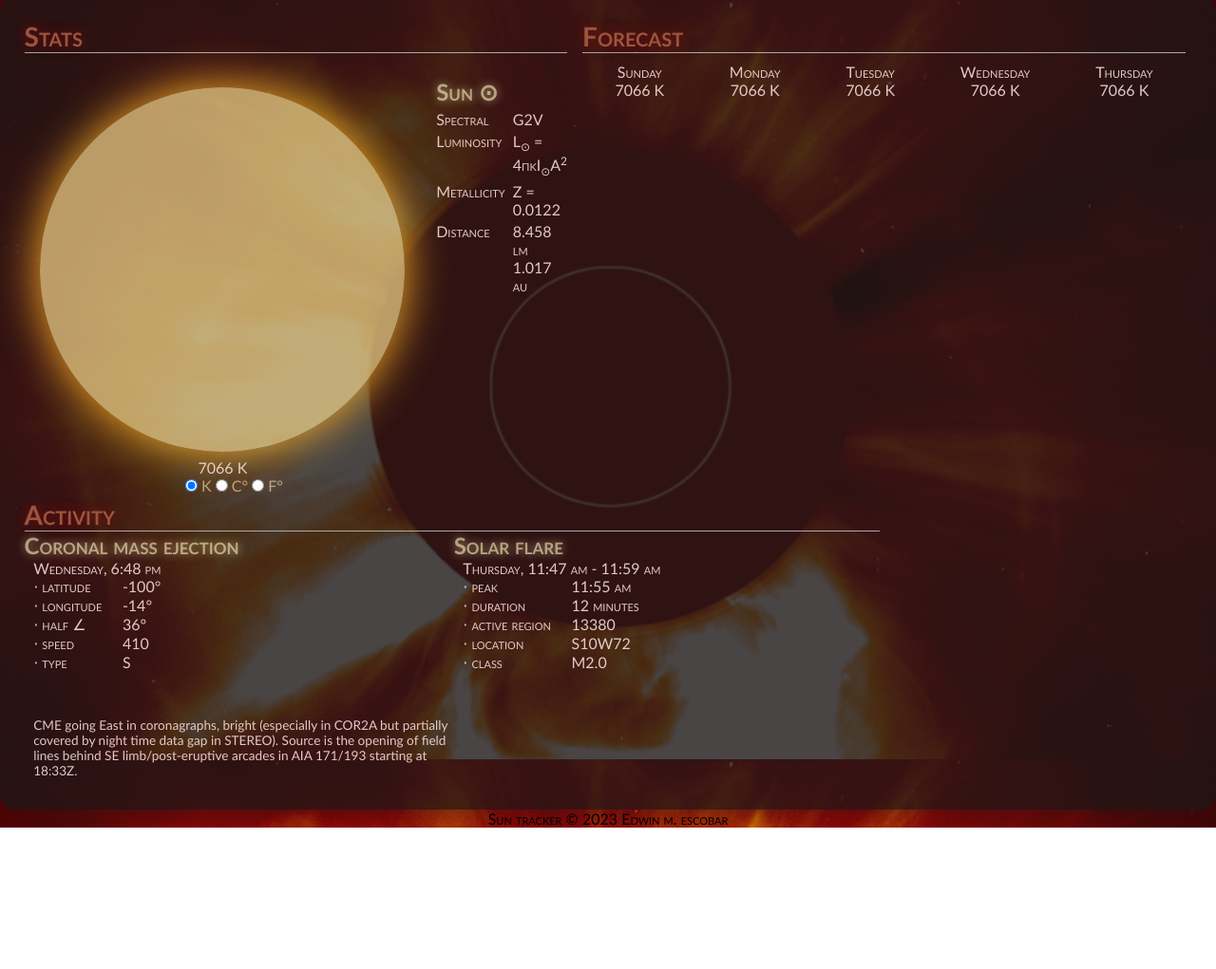
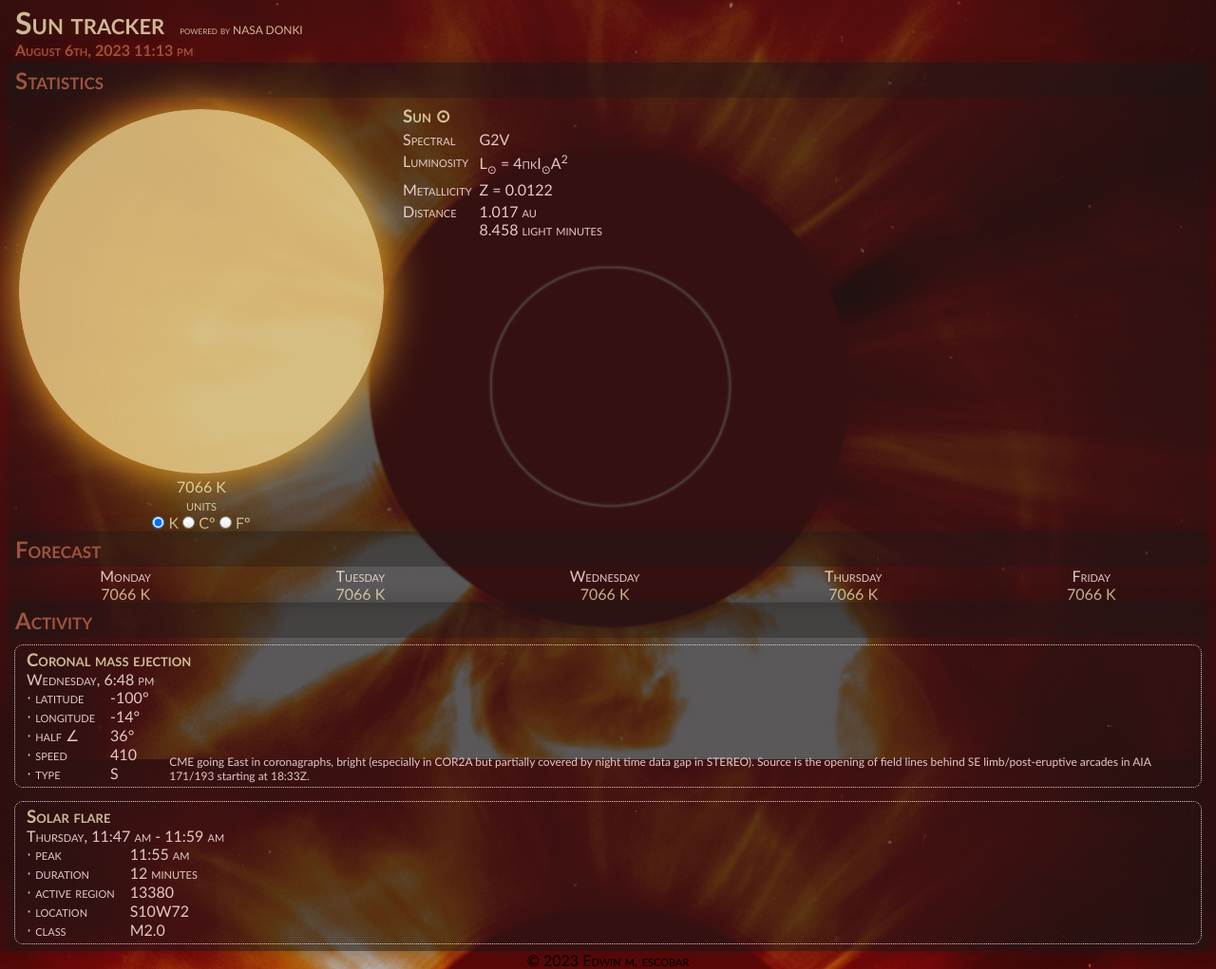
Before and after one commit to escowin/sun-tracker, a website built with webpack: page index.html in a window 1280 px wide. Shown: the whole page at 95% size. Before the commit the page ends 872 px from the top, so only its background shows below. Built offline with Linux system fonts and the light colour scheme.

Commit message:
simplified mobile styles for reduced scrolling & legibility

```diff
--- a/assets/css/styles.css
+++ b/assets/css/styles.css
@@ -1,5 +1,15 @@
+:root {
+    --primary: rgba(28, 23, 23, 0.8);
+    --secondary: rgba(245, 220, 220, 0.9);
+    --tertiary: rgba(134, 14, 14, 0.9);
+    --accent: rgb(156, 84, 62);
+    --overlay: rgba(28, 23, 23, .35);
+    --yellow: rgba(255, 243, 191, 0.75);
+    --text-shadow: 0 0 1vw;
+    --text-shadow-sm: 0 0 .75vw;
+}
+
 * {
-    /* outline: 1px dotted white; */
     box-sizing: border-box;
     margin: 0;
     padding: 0;
@@ -7,34 +17,30 @@
     font-family: 'Gill Sans', 'Gill Sans MT', Calibri, 'Trebuchet MS', sans-serif;
 }
 
-:root {
-    --primary: rgba(28, 23, 23, 0.8);
-    --secondary: rgba(245, 220, 220, 0.9);
-    --tertiary: rgba(134, 14, 14, 0.9);
-    --accent: rgb(156, 84, 62);
-    --grey: rgb(171, 171, 171);
-    --overlay: rgba(28, 23, 23, .4);
-    --yellow: rgba(255, 243, 191, 0.577);
-    --text-shadow: 0 0 1vw;
-    --text-shadow-sm: 0 0 .75vw;
-}
-
 body {
-    background-image: url(../../assets/images/background.jpg);
+    background: linear-gradient(var(--overlay), var(--overlay)), url(../../assets/images/background.jpg);
     background-position: center;
     background-size: cover;
     background-attachment: fixed;
+    display: flex;
+    flex-direction: column;
+    align-items: center;
+    height: 100vh;
 }
 
 /* header */
 header {
+    display: grid;
+    grid-template-columns: auto 1fr;
+    align-items: baseline;
     padding: .25rem 1rem;
+    width: 100%;
+    gap: 0 1rem;
+    background-color: var(--overlay);
 }
 
 header h1 {
-    display: flex;
-    align-items: baseline;
-    gap: .25rem;
+    color: var(--yellow);
 }
 
 #api-info {
@@ -43,29 +49,63 @@ header h1 {
     font-weight: lighter;
 }
 
+#current-date {
+    grid-column: span 2;
+    color: var(--accent);
+    font-weight: bolder;
+    text-shadow: var(--text-shadow-sm) var(--tertiary);
+}
+
 /* main */
 main {
     display: flex;
     flex-direction: column;
-    gap: 1rem;
+    /* gap: 1rem; */
+    justify-content: space-around;
+    padding: 0 .5rem;
+    background-color: var(--overlay);
+    flex-grow: 1;
 }
-/* current sun stats */
-#stats {
+
+/* section styles */
+section {
+    background-color: var(--overlay);
+    box-shadow: 0 0 1rem var(--overlay);
+    border-radius: .5rem;
+}
+
+.subheader {
+    color: var(--accent);
+    padding: .25rem .5rem;
+    background-color: var(--overlay);
+    border-top-left-radius: .5rem;
+    border-top-right-radius: .5rem;
+}
+
+/* stats section*/
+#sun-stats {
     display: grid;
     grid-template-columns: auto 1fr;
-    gap: 1rem;
+    gap: .5rem;
 }
 
-
 #sun {
-    margin: .25rem;
     text-align: center;
 }
 
-#sun .sun {
-    padding: 5vh 0;
-    width: 30vw;
-    height: 30vw;
+#sun-graphic {
+    --size: 30vw;
+    background-color: rgba(255, 214, 29, 0.75);
+    border-radius: 50%;
+    box-shadow: 0 0 3vw var(--secondary);
+    height: var(--size);
+    width: var(--size);
+    margin: .25rem .75rem;
+    animation: glowing 4s infinite alternate;
+}
+
+#units {
+    border: none;
 }
 
 #sun-text {
@@ -79,137 +119,75 @@ main {
     grid-column: span 2;
 }
 
-/* flow */
-body,
-.day,
-#header {
+/* forecast section */
+#forecast-container {
+    display: flex;
+    justify-content: space-around;
+    list-style: none;
+}
+
+.day {
     display: flex;
     flex-direction: column;
     justify-content: center;
     align-items: center;
 }
 
-#forecast-container {
+/* activity section */
+#activity {
     display: flex;
-    justify-content: space-between;
+    flex-direction: column;
 }
 
-.section,
-.article,
-#sun-details {
+#activity article {
+    margin: .5rem;
+    padding: .25rem .75rem;
     display: grid;
+    border-radius: .5rem;
+    outline: 1px dotted var(--secondary);
+    gap: 0 1rem;
 }
 
-#current-stats,
-#sun-details {
-    column-gap: .5rem;
+#cme {
+    grid-template-columns: auto 1fr auto;
+}
+
+#cme div:nth-child(2) {
+    display: grid;
+    grid-template-columns: auto 1fr;
+    gap: 0 1rem;
+}
+
+#cme div:nth-child(3) {
+    display: flex;
+    align-items: flex-end;
+}
+
+#flr {
     grid-template-columns: auto 1fr;
 }
 
-#recent,
-.article {
-    grid-template-columns: 1fr 1fr;
-    column-gap: .25rem;
-    margin-bottom: auto;
-}
-
 .subheader,
+#cme-note,
 h3,
-.time,
-#cme-note,
-.article {
+.time {
     grid-column: span 2;
 }
 
-/* box */
-.desktop {
-    display: none;
-}
-
-header {
-    width: 100%;
-}
-
-main {
-    padding: 1vw 0;
-    box-shadow: 1vw .5vw 5vw var(--primary);
-    border-radius: .25rem;
-}
-
-#header {
-    padding-bottom: 2%;
-}
-
-.units {
-    border: none;
-}
-
-.section,
-#forecast {
-    background-color: var(--primary);
-    box-shadow: 0 0 1rem var(--primary);
-    border-radius: 1rem;}
-
-#sun-details {
-    margin-bottom: auto;
-}
-
-.subheader {
-    border-bottom: 1px solid var(--grey);
-    margin-bottom: .75vw;
-}
-
-#recent {
-    margin-bottom: 0;
-}
-
-.sun {
-    --size: 10vw;
-    background-color: rgba(255, 214, 29, 0.65);
-    border-radius: 50%;
-    box-shadow: 0 0 3vw var(--secondary);
-    height: var(--size);
-    width: var(--size);
-    margin: .5vw 1vw;
-    animation: glowing 4s infinite alternate;
-}
-
-@keyframes glowing {
-    100% {
-        background-color: rgba(247, 216, 145, 0.7);
-        box-shadow: 0 0 3rem rgb(255, 176, 29);
-    }
+#cme h3 {
+    grid-column: span 3;
 }
 
 /* typography */
+h3,
 .date,
-#current-temp,
-#temp-units {
+.temp,
+#units {
     color: var(--yellow);
-    text-shadow: var(--text-shadow) var(--accent);
 }
 
 p {
     color: var(--secondary);
-}
-
-a {
-    text-decoration: none;
-    color: inherit;
-    transition: 1s;
-}
-
-.subheader {
-    color: var(--accent);
-}
-
-h3 {
-    color: var(--yellow);
-}
-
-.sub,
-.sup {
-    font-size: .75rem;
 }
 
 .sub {
@@ -220,10 +198,20 @@ h3 {
     vertical-align: super;
 }
 
+.sub,
+.sup,
+#cme-note {
+    font-size: .75rem;
+}
+
 #cme-note {
     font-variant: normal;
-    font-size: .75rem;
-    padding-bottom: .5rem;
+}
+
+a {
+    text-decoration: none;
+    color: inherit;
+    transition: 1s;
 }
 
 #api-info a:hover {
@@ -231,231 +219,16 @@ h3 {
     text-shadow: var(--text-shadow-sm) var(--secondary);
 }
 
-/* display.tablet */
-@media screen and (min-width: 768px) {
-
-    /* typography */
-    header {
-        font-size: .95rem;
-    }
-
-    #title,
-    #recent {
-        font-size: 2.5rem;
-    }
-
-    #current-temp,
-    #current-date,
-    h3 {
-        font-size: 1.75rem;
-    }
-
-    .subheader {
-        font-size: 2.25rem;
-    }
-
-    h3 {
-        text-shadow: var(--text-shadow-sm) var(--yellow);
-    }
-
-    .section p {
-        font-size: 1.25rem;
-    }
-
-    #cme-note {
-        font-size: 1.25rem;
-    }
-
-    #title {
-        color: var(--tertiary);
-    }
-
-    #api-info p {
-        color: var(--secondary);
-        text-shadow: var(--text-shadow-sm) var(--secondary);
-    }
-
-    #api-info a:hover,
-    #api-info a:active {
-        text-shadow: var(--text-shadow-sm) var(--tertiary);
-    }
-
-    /* flow */
-    .article {
-        grid-column: span 1;
-        grid-template-columns: auto 1fr;
-        column-gap: .75rem;
-    }
-
-    /* box */
-    main {
-        background-color: var(--primary);
-        padding: 2%;
-        border-radius: 1rem;
-    }
-
-    .section,
-    #forecast {
-        background-color: var(--overlay);
-        box-shadow: none;
-    }
-
-    .section p {
-        padding-left: .75vw;
-    }
-
-    #header .sun {
-        --sun: 20vw;
-        width: var(--sun);
-        height: var(--sun);
-    }
-
-    #current-stats .sun {
-        width: 20vw;
-        height: 20vw;
-    }
-
-    #recent {
-        background-color: var(--overlay);
-    }
-
-    #api-info {
-        margin-top: 1rem;
+/* animation */
+@keyframes glowing {
+    100% {
+        background-color: rgba(247, 216, 145, 0.8);
+        box-shadow: 0 0 3rem rgb(255, 176, 29);
     }
 }
 
+/* display.tablet */
+@media screen and (min-width: 768px) {}
+
 /* display.desktop */
-@media screen and (min-width: 1024px) {
-
-    /* typography */
-    #title {
-        font-size: 3rem;
-    }
-
-    #current-temp,
-    h3 {
-        font-size: 1.5rem;
-    }
-
-    .subheader {
-        font-size: 1.75rem;
-    }
-
-    /* #recent .subheader {
-        font-size: 2rem;
-    } */
-
-    #current-date {
-        font-size: 1.25rem;
-    }
-
-    .section p {
-        font-size: 1rem;
-    }
-
-    #cme-note {
-        font-size: .85rem;
-    }
-
-    .subheader {
-        text-shadow: var(--text-shadow) var(--tertiary);
-    }
-
-    /* box */
-    .desktop {
-        display: contents;
-    }
-
-    body {
-        height: 100vh;
-    }
-
-    #header .sun,
-    #current-stats .sun {
-        display: none;
-    }
-
-    #header {
-        padding-left: 1.25rem;
-    }
-
-    #current-date {
-        padding-left: .5rem;
-    }
-
-    #current-temp,
-    #temp-units {
-        padding-left: 1.5rem;
-    }
-
-    #header,
-    .section,
-    #forecast {
-        margin: 0;
-    }
-
-    #forecast {
-        padding: 0 1% 0 0;
-    }
-
-    #coronal-mass-ejection,
-    #solar-flare,
-    #current-stats {
-        margin-bottom: auto;
-    }
-
-    #forecast,
-    #recent,
-    .section {
-        background-color: transparent;
-    }
-
-    #recent .subheader {
-        margin: 0;
-    }
-
-    .sun {
-        --sun: 7vw;
-        width: var(--sun);
-        height: var(--sun);
-    }
-
-    #current-stats .sun {
-        --sun: 15vw;
-        width: var(--sun);
-        height: var(--sun);
-    }
-
-    /* flow */
-    main {
-        display: grid;
-        grid-template-columns: 1fr 1fr 1fr;
-        gap: 0 1rem
-    }
-
-    #header {
-        align-items: flex-start;
-        justify-content: flex-start;
-        grid-column: span 1;
-    }
-
-    #forecast {
-        grid-column: span 2;
-    }
-
-    #forecast-container {
-        justify-content: space-around;
-    }
-
-    #recent {
-        grid-column: span 2;
-    }
-
-    #api-info {
-        grid-column: span 3;
-    }
-
-    #sun-details {
-        grid-column: span 2;
-    }
-}
+@media screen and (min-width: 1024px) {}
--- a/assets/js/script.js
+++ b/assets/js/script.js
@@ -41,7 +41,7 @@ function currentDistance() {
   // earth-sun distance equation
   const orbit = (a * (1 - e * e)) / (1 + e * Math.cos(t));
   stats.orbit = orbit;
-  stats.au = orbit / 149597870.7;
+  stats.lm = orbit / 17987547.48;
 }
 
 // sets units by checked radio value
@@ -62,8 +62,8 @@ function displayUnits(unit) {
       stats.temp = `${Math.round(temp * (9 / 5) - 459.76)} \u2109`;
       break;
     case "si":
-      distance = stats.orbit / 17987547.48;
-      stats.distance = `${distance.toLocaleString("en-US")} lm`;
+      distance = stats.orbit / 149597870.7
+      stats.distance = `${distance.toLocaleString("en-US")} au`;
       stats.temp = `${temp} K`;
       break;
     default:
@@ -163,13 +163,13 @@ async function getFLR(FLR) {
 // jquery function manipulates DOM elements
 function displayData(CME, FLR) {
   $(() => {
-    // appends 5 forecast elements to forecast container
+    // appends each generated forecast list element to  parent ul container
     // goal: unqiue temp for each day
     for (let i = 0; i < 5; i++) {
-      $("#forecast-container").append(`<article class="day">
-      <p>${forecast(i)}</p>
+      $("#forecast-container").append(`<li class="day">
+      <p>${forecast(i+1)}</p>
       <p class="temp">${stats.temp}</p>
-    </article>`);
+    </li>`);
     }
 
     // time
@@ -188,12 +188,12 @@ function displayData(CME, FLR) {
     $("#metallicity").text(stats.metallicity);
 
     // use event listener to tie radio
-    $("#temp-units input").on("click", (e) => {
+    $("#units input").on("click", (e) => {
       displayUnits(e.target.value);
       $(".temp").text(stats.temp.toLocaleString("en-US"));
       $("#distance").text(stats.distance.toLocaleString("en-US"));
     });
-    $("#au").text(`${stats.au.toLocaleString("en-US")} au`);
+    $("#lm").text(`${stats.lm.toLocaleString("en-US")} light minutes`);
 
     // recent coronal mass ejection
     if (cmeData) {
--- a/index.html
+++ b/index.html
@@ -28,23 +28,22 @@
   </head>
   <body>
     <header>
-        <h1>
-          Sun tracker
-          <span id="api-info">
+      <h1>Sun tracker</h1>
+      <p id="api-info">
         powered by
         <a href="https://api.nasa.gov/" target="_blank">NASA DONKI</a>
-          </span>
-        </h1>
+      </p>
       <p id="current-date"></p>
     </header>
     <main>
-      <section id="stats">
-        <h2 class="subheader">Stats</h2>
+      <section id="sun-stats">
+        <h2 class="subheader">Statistics</h2>
         <article id="sun">
-          <div class="sun"></div>
+          <div id="sun-graphic"></div>
           <div>
             <p class="temp"></p>
-            <fieldset class="units" id="temp-units">
+            <fieldset id="units">
+              <legend>units</legend>
               <input type="radio" id="kelvin" name="temp-unit" value="si" />
               <label for="kelvin">K</label>
 
@@ -78,23 +77,23 @@
           <p>Distance</p>
           <p>
             <span id="distance"></span><br />
-            <span id="au"></span>
+            <span id="lm"></span>
           </p>
         </article>
       </section>
 
       <section id="forecast">
         <h2 class="subheader">Forecast</h2>
-        <article id="forecast-container"></article>
+        <ul class="list" id="forecast-container"></ul>
       </section>
 
-      <section class="section" id="recent">
+      <section id="activity">
         <h2 class="subheader">Activity</h2>
 
-        <article class="article" id="coronal-mass-ejection">
+        <article class="api-data" id="cme">
           <h3>Coronal mass ejection</h3>
+          <div>
             <p class="time" id="cme-time"></p>
-
             <p>&sdot; latitude</p>
             <p><span id="cme-latitude"></span></p>
 
@@ -109,12 +108,13 @@
 
             <p>&sdot; type</p>
             <p><span id="cme-type"></span></p>
-
-          <br />
-          <p id="cme-note">Note</p>
+          </div>
+          <div>
+            <p id="cme-note"></p>
+          </div>
         </article>
 
-        <article class="article" id="solar-flare">
+        <article class="api-data" id="flr">
           <h3>Solar flare</h3>
           <p class="time" id="flr-date"></p>
 
@@ -141,9 +141,9 @@
         href="https://github.com/escowin/sun-tracker/"
         target="_blank"
         class="link"
-        >Sun tracker</a
       >
-      &copy; <span id="copyright-year"></span> Edwin m. escobar
+        &copy; <span id="copyright-year"></span> Edwin m. escobar</a
+      >
     </footer>
   </body>
 </html>
```
Also changed, not shown: dist/app.bundle.js. Lines whose indentation alone changed are shown as unchanged.
